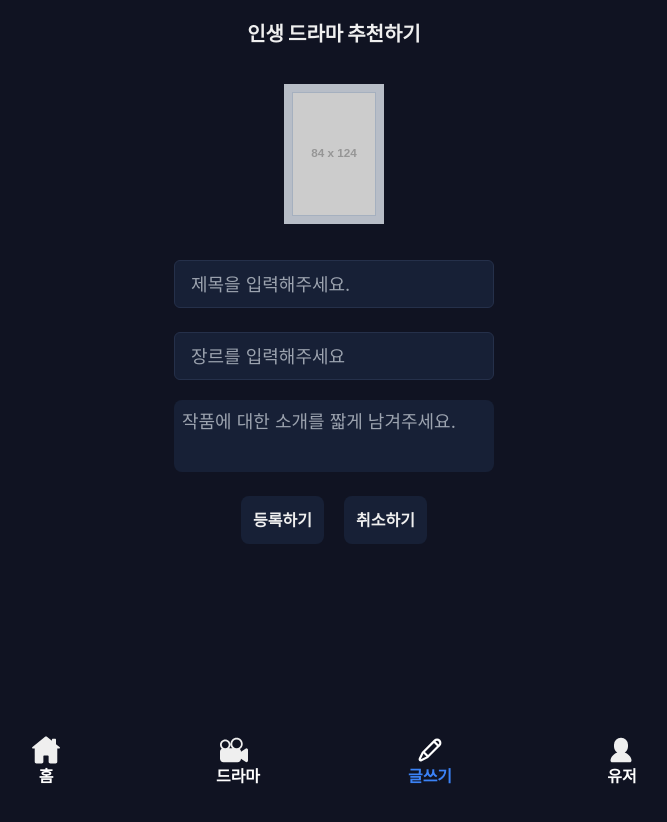
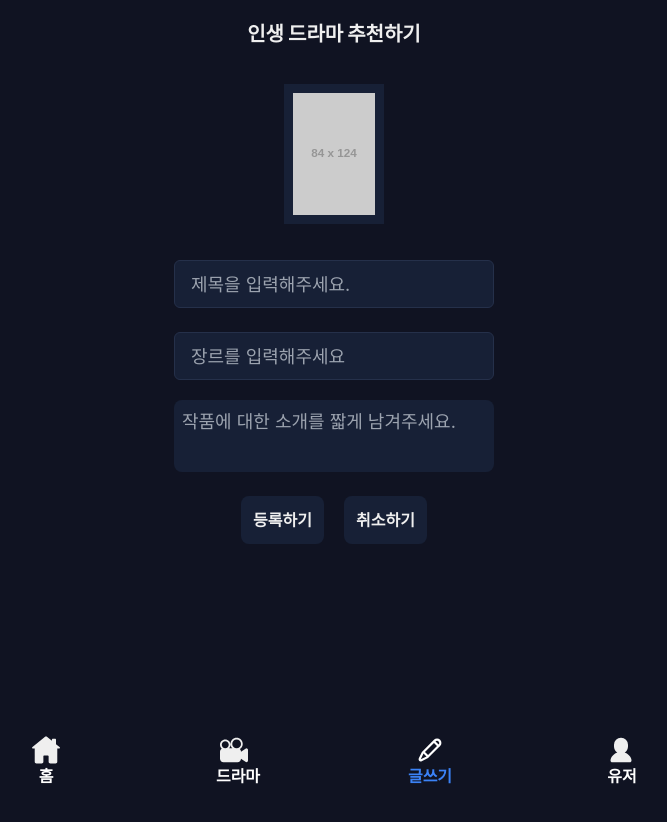
Before and after one commit to minomad/life-drama, a React (Vite) app: page /write in a window 1280 px wide. Shown: the top 822 px of the page, without its empty margins (306-973 px from the left). Built offline with nearby package versions, Linux system fonts and the light colour scheme; what pocketbase would draw is missing.

Commit message:
css 수정

```diff
--- a/src/pages/WritePage.jsx
+++ b/src/pages/WritePage.jsx
@@ -84,10 +84,10 @@ function WritePage() {
             className="absolute h-full w-full cursor-pointer opacity-0"
             multiple
           />
-          <div className="h-[140px] bg-slate-200/80 p-2">
+          <div className="h-[140px] bg-secondary p-2">
             <img
               ref={uploadImgRef}
-              className="h-[124px] border border-slate-400/50"
+              className="h-[124px] border border-secondary"
               src="https://placehold.co/84x124?text=PHOTO"
               alt=""
             />
```
